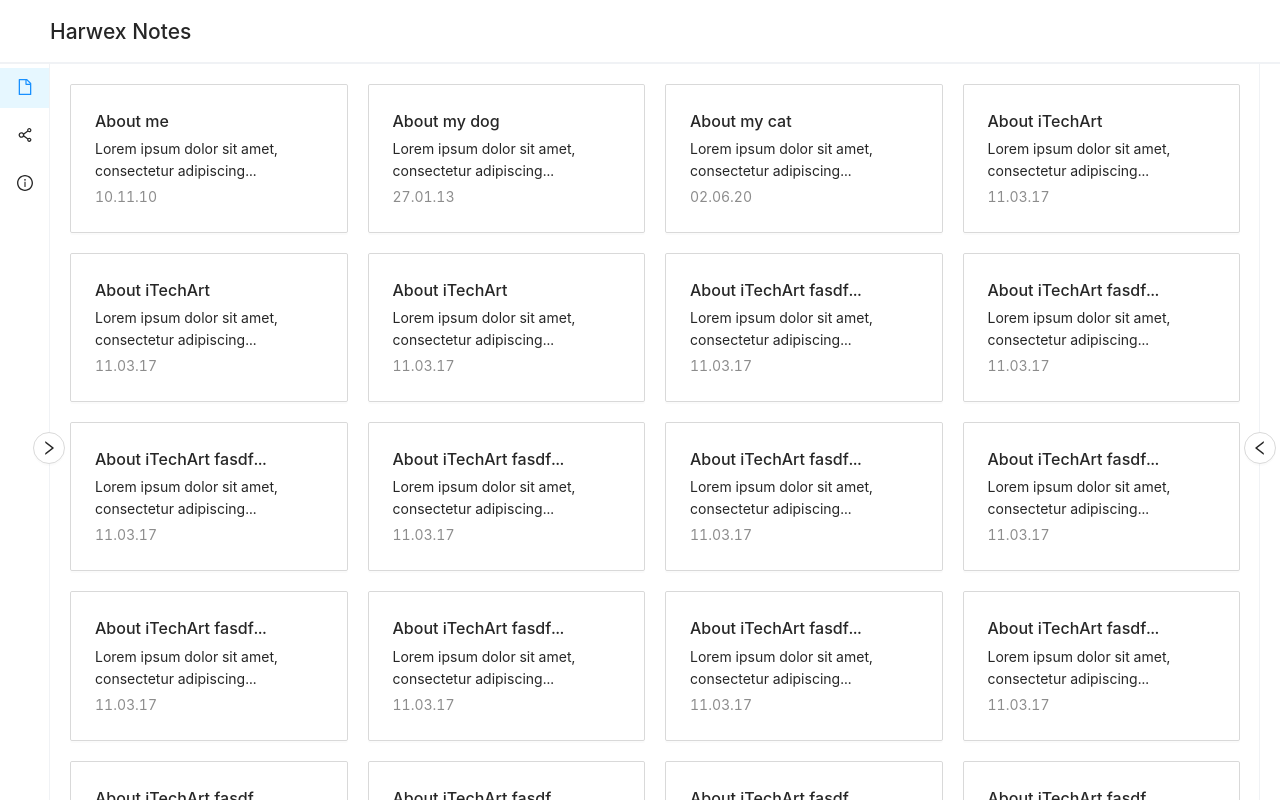
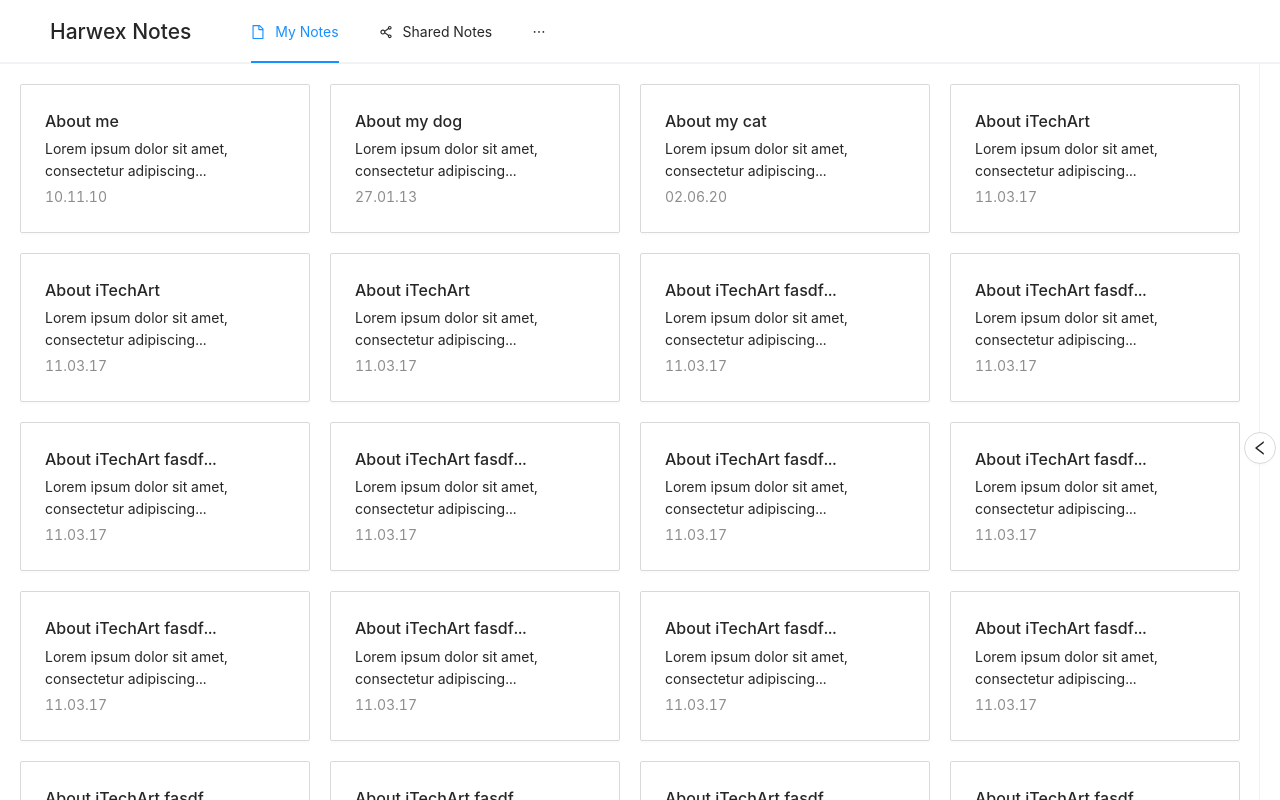
Before and after one commit to Harwex213/TechArt_Labs, a React (Create React App) app in the folder harwex-notes/: page / in a window 1280 px wide. Shown: the top 800 px of the page. Built offline with nearby package versions, Linux system fonts and the light colour scheme.

Commit message:
feat(react-task2): navbar menu to header

```diff
--- a/harwex-notes/src/app/App.js
+++ b/harwex-notes/src/app/App.js
@@ -1,50 +1,33 @@
-import React, { useState } from "react";
-import { Button, Layout } from "antd";
-
-import Navbar from "../components/Navbar/Navbar";
+import React from "react";
+import { Layout, Menu } from "antd";
 
 import MyNotesPage from "../pages/myNotes/myNotesPage";
 
 import Styles from "./styled";
-import { LeftOutlined, RightOutlined } from "@ant-design/icons";
+import { FileOutlined, InfoCircleOutlined, ShareAltOutlined } from "@ant-design/icons";
 
-const { Header, Sider } = Layout;
+const { Header, Content } = Layout;
 
 const App = () => {
-    const [isNavbarCollapsed, setIsNavbarCollapsed] = useState(true);
-    const [pageLeftMargin, setPageLeftMargin] = useState(Styles.app__page_marginLeftSmall);
-
-    const handleNavbarExpanderClick = () => {
-        setIsNavbarCollapsed(!isNavbarCollapsed);
-        setPageLeftMargin(
-            !isNavbarCollapsed ? Styles.app__page_marginLeftSmall : Styles.app__page_marginLeftLarge
-        );
-    };
-
-    const appPageStyle = { ...Styles.app__page, ...pageLeftMargin };
-
     return (
         <Layout style={Styles.app}>
             <Header style={Styles.app__header}>
-                <h1>Harwex Notes</h1>
+                <h1 style={Styles.header__title}>Harwex Notes</h1>
+                <Menu style={Styles.header__menu} mode="horizontal" theme="light" defaultSelectedKeys={["0"]}>
+                    <Menu.Item key={0} icon={<FileOutlined />}>
+                        My Notes
+                    </Menu.Item>
+                    <Menu.Item key={1} icon={<ShareAltOutlined />}>
+                        Shared Notes
+                    </Menu.Item>
+                    <Menu.Item key={2} icon={<InfoCircleOutlined />}>
+                        About
+                    </Menu.Item>
+                </Menu>
             </Header>
-            <Layout style={Styles.app__content}>
-                <Sider
-                    style={Styles.app__navbar}
-                    theme="light"
-                    collapsed={isNavbarCollapsed}
-                    collapsedWidth={50}
-                >
-                    <Button
-                        shape="circle"
-                        icon={isNavbarCollapsed ? <RightOutlined /> : <LeftOutlined />}
-                        style={Styles.navbar_expander}
-                        onClick={handleNavbarExpanderClick}
-                    />
-                    <Navbar style={Styles.navbar__content} />
-                </Sider>
-                <MyNotesPage style={appPageStyle} />
-            </Layout>
+            <Content style={Styles.app__content}>
+                <MyNotesPage />
+            </Content>
         </Layout>
     );
 };
--- a/harwex-notes/src/app/styled.js
+++ b/harwex-notes/src/app/styled.js
@@ -3,35 +3,23 @@ const Styles = {
         background: "#fff",
     },
     app__header: {
+        display: "flex",
         position: "fixed",
         zIndex: 1,
         width: "100%",
         background: "#fff",
         borderBottom: "2px solid rgb(240, 242, 245)",
     },
+    header__title: {
+        marginRight: "40px",
+    },
+    header__menu: {
+        borderBottom: "none",
+    },
     app__content: {
         height: "calc(100vh - 64px)",
         marginTop: "64px",
     },
-    app__navbar: {
-        position: "fixed",
-        zIndex: 1,
-        left: "0",
-        height: "100vh",
-        borderRight: "1px solid rgb(240, 242, 245)",
-    },
-    navbar_expander: {
-        display: "flex",
-        position: "absolute",
-        top: "calc(50% - 32px)",
-        right: "-16px",
-        justifyContent: "center",
-        alignItems: "center",
-    },
-    navbar__content: { borderRight: "none" },
-    app__page: { transition: "all 0.2s" },
-    app__page_marginLeftSmall: { marginLeft: "50px" },
-    app__page_marginLeftLarge: { marginLeft: "200px" },
 };
 
 export default Styles;
--- a/harwex-notes/src/components/Navbar/Navbar.jsx
+++ /dev/null
@@ -1,27 +0,0 @@
-import React from "react";
-import PropTypes from "prop-types";
-
-import { Menu } from "antd";
-import { FileOutlined, ShareAltOutlined, InfoCircleOutlined } from "@ant-design/icons";
-
-const Navbar = (props) => {
-    return (
-        <Menu mode="inline" defaultSelectedKeys={["0"]} style={props.style}>
-            <Menu.Item key={0} icon={<FileOutlined />}>
-                My Notes
-            </Menu.Item>
-            <Menu.Item key={1} icon={<ShareAltOutlined />}>
-                Shared Notes
-            </Menu.Item>
-            <Menu.Item key={2} icon={<InfoCircleOutlined />}>
-                About
-            </Menu.Item>
-        </Menu>
-    );
-};
-
-Navbar.propTypes = {
-    style: PropTypes.object,
-};
-
-export default Navbar;
--- a/harwex-notes/src/pages/myNotes/myNotesPage.jsx
+++ b/harwex-notes/src/pages/myNotes/myNotesPage.jsx
@@ -23,13 +23,12 @@ const MyNotesPage = (props) => {
     const handleSiderExpanderClick = () => {
         setIsMyNotesPageSiderCollapsed(!isMyNotesPageSiderCollapsed);
         setNoteListRightMargin(
-            !isMyNotesPageSiderCollapsed
-                ? Styles.myNotes__noteList_rightMarginSmall
-                : Styles.myNotes__noteList_rightMarginLarge
+            isMyNotesPageSiderCollapsed
+                ? Styles.myNotes__noteList_rightMarginLarge
+                : Styles.myNotes__noteList_rightMarginSmall
         );
     };
 
-    const myNotesStyle = { ...Styles.myNotes, ...props.style };
     const noteListStyle = { ...Styles.myNotes__noteList, ...noteListRightMargin };
     const siderStyle = {
         ...Styles.myNotes__sider,
@@ -37,7 +36,7 @@ const MyNotesPage = (props) => {
     };
 
     return (
-        <Layout style={myNotesStyle}>
+        <Layout style={Styles.myNotes}>
             <Content style={noteListStyle}>
                 <NoteList rowStyle={Styles.noteList__row} onNoteChoose={handleNoteClick} />
             </Content>
@@ -60,8 +59,6 @@ const MyNotesPage = (props) => {
     );
 };
 
-MyNotesPage.propTypes = {
-    style: PropTypes.object,
-};
+MyNotesPage.propTypes = {};
 
 export default MyNotesPage;
```
